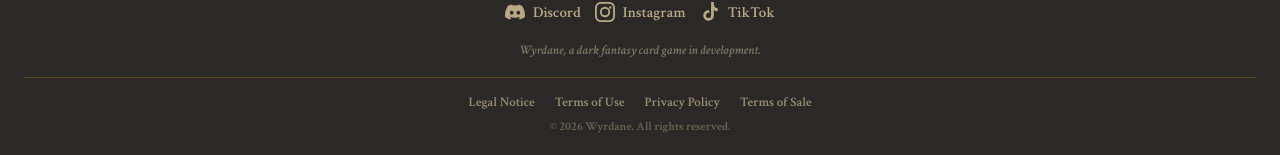
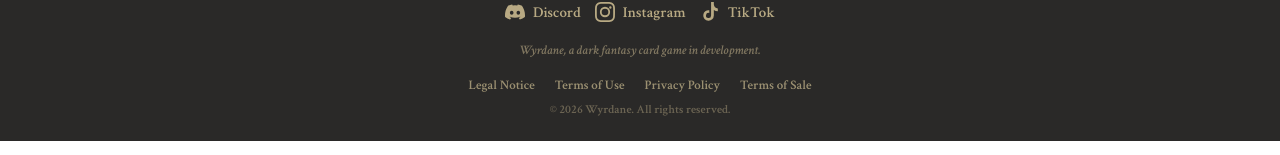
Before and after one commit to Nicolas82200/wyrdane-website, a React (Vite) app: page /news in a window 1280 px wide. Shown: the part 871-1026 px from the top of the page. Built offline with nearby package versions, Linux system fonts and the light colour scheme; no server answers.

Commit message:
fix: remove divider line between footer nav and legal links
The footer should read as a single continuous block; the separator
under the legal links made it look like two stacked footers again.

```diff
--- a/src/components/SiteFooter.css
+++ b/src/components/SiteFooter.css
@@ -47,8 +47,6 @@
 	justify-content: center;
 	flex-wrap: wrap;
 	margin-bottom: 8px;
-	padding-top: 16px;
-	border-top: 1px solid var(--separator);
 }
 
 .footer-legal-links a {
```
